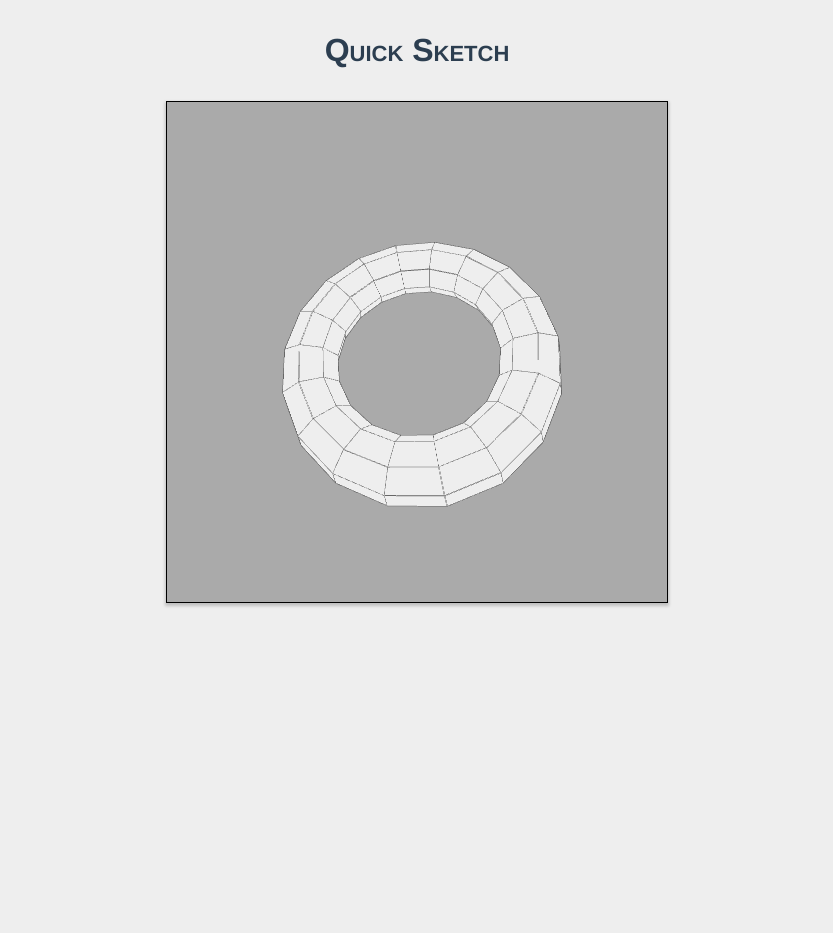
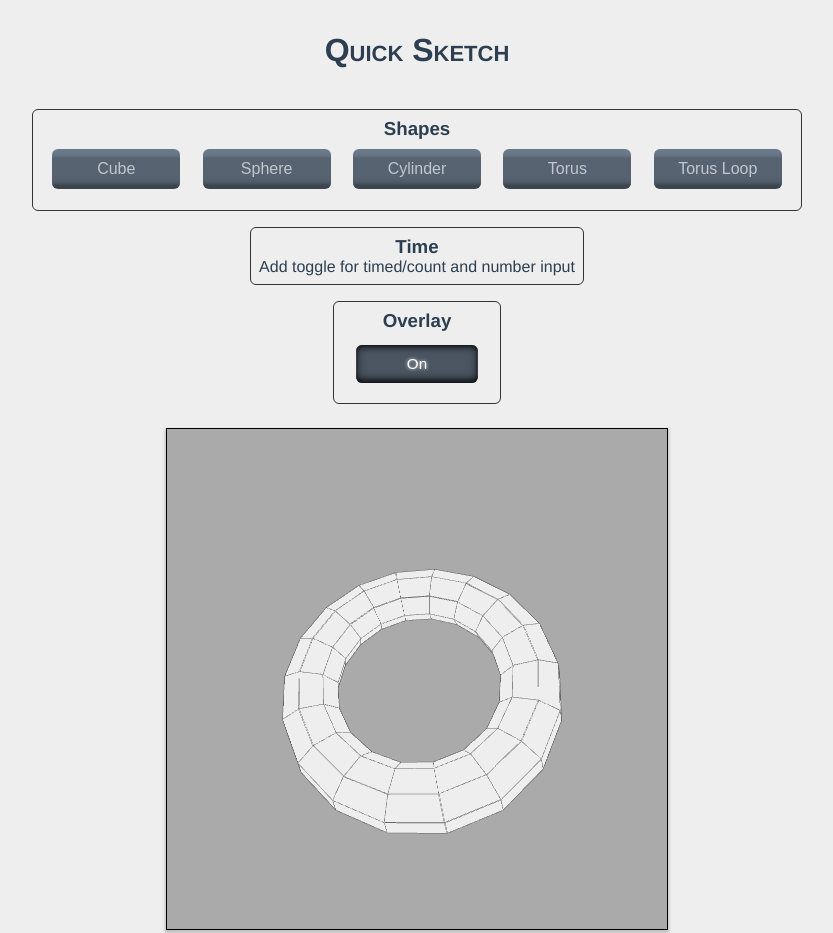
Before and after one commit to terchiem/quick-sketch, a Vue app: page / in a window 1280 px wide. Shown: the whole page, without its empty margins (223-1056 px from the left). Before the commit the page ends 800 px from the top, so only its background shows below. Built offline with nearby package versions, Linux system fonts and the light colour scheme.

Commit message:
Add option toggle box controls, WIP on styling

```diff
--- a/src/App.vue
+++ b/src/App.vue
@@ -1,6 +1,7 @@
 <template>
   <div id="app">
     <Header />
+    <Controls />
     <CanvasContainer :width="500" :height="500" />
   </div>
 </template>
@@ -8,12 +9,14 @@
 <script>
 import Header from "./components/Header.vue";
 import CanvasContainer from "./components/CanvasContainer.vue";
+import Controls from "./components/Controls.vue";
 
 export default {
   name: "App",
   components: {
     Header,
     CanvasContainer,
+    Controls,
   },
 };
 </script>
--- /dev/null
+++ b/src/components/Controls.vue
@@ -0,0 +1,99 @@
+<template>
+  <div class="Controls">
+    <div class="Controls-group">
+      <h3>Shapes</h3>
+      <div class="Controls-row">
+        <Option v-for="option in shapes" @toggle="toggleShape" :key="option.id" :option="option" />
+      </div>
+    </div>
+    <div class="Controls-group">
+      <h3>Time</h3>
+      <div class="Controls-row">Add toggle for timed/count and number input</div>
+    </div>
+    <div class="Controls-group">
+      <h3>Overlay</h3>
+      <div class="Controls-row">
+        <Option @toggle="toggleOverlay" :option="overlayOption" />
+      </div>
+    </div>
+  </div>
+</template>
+
+<script>
+import Option from "./Option";
+
+export default {
+  name: "Controls",
+  components: {
+    Option,
+  },
+  data() {
+    return {
+      shapes: [
+        {
+          id: 0,
+          text: "Cube",
+          toggled: false,
+        },
+        {
+          id: 1,
+          text: "Sphere",
+          toggled: false,
+        },
+        {
+          id: 2,
+          text: "Cylinder",
+          toggled: false,
+        },
+        {
+          id: 3,
+          text: "Torus",
+          toggled: false,
+        },
+        {
+          id: 4,
+          text: "Torus Loop",
+          toggled: false,
+        },
+      ],
+      overlay: true,
+    };
+  },
+  methods: {
+    toggleShape: function (id) {
+      this.shapes[id].toggled = !this.shapes[id].toggled;
+    },
+    toggleOverlay: function () {
+      this.overlay = !this.overlay;
+    },
+  },
+  computed: {
+    overlayOption: function () {
+      return {
+        id: "overlay",
+        text: this.overlay ? "On" : "Off",
+        toggled: this.overlay,
+      };
+    },
+  },
+};
+</script>
+
+<style scoped>
+.Controls {
+  margin: 1em auto;
+  display: flex;
+  flex-direction: column;
+}
+
+.Controls-group {
+  margin: 0.5em auto;
+  padding: 0.5em;
+  border: 1px solid #333;
+  border-radius: 6px;
+}
+
+.Controls-row {
+  display: flex;
+}
+</style>
--- /dev/null
+++ b/src/components/Option.vue
@@ -0,0 +1,95 @@
+<template>
+  <div
+    class="Option"
+    :class="{ active: this.option.toggled }"
+    @click="$emit( 'toggle', option.id )"
+  >
+    <p>{{ option.text }}</p>
+  </div>
+</template>
+
+<script>
+export default {
+  name: "Option",
+  props: {
+    option: Object,
+  },
+};
+</script>
+
+<style scoped>
+.Option {
+  display: grid;
+  place-items: center;
+  top: -2px;
+  position: relative;
+  margin: 0.7em;
+  width: 8em;
+  height: 2.5em;
+  border-radius: 6px;
+  border-bottom: 2px solid hsl(212, 13%, 27%);
+  border-top: 2px solid hsl(211, 13%, 48%);
+  /* background-color: var(--base); */
+  background-image: linear-gradient(
+    hsl(211, 13%, 48%) 0%,
+    15%,
+    hsl(212, 13%, 39%) 20%,
+    90%,
+    hsl(212, 13%, 27%) 95%
+  );
+  transition: 0.05s cubic-bezier(0.18, 1.52, 0.74, 1.69);
+}
+
+.Option::before {
+  content: "";
+  width: 100%;
+  height: 100%;
+  z-index: 1;
+  position: absolute;
+  border-radius: 6px;
+  box-shadow: inset 0 0 5px 0 rgba(0, 0, 0, 1),
+    inset 0 0 10px 3px rgba(0, 0, 0, 0.3);
+  opacity: 0;
+  transition: opacity 0.1s cubic-bezier(0.18, 1.52, 0.74, 1.69);
+}
+
+.Option:hover {
+  transform: scale(1.05);
+}
+
+.Option p {
+  margin: 0;
+  color: hsl(211, 13%, 78%);
+  font-family: "Quantico", sans-serif;
+}
+
+.active {
+  top: 0;
+  background-image: linear-gradient(
+    hsl(212, 13%, 24%),
+    hsl(212, 13%, 34%) 20%,
+    85%,
+    hsl(212, 13%, 22%) 90%
+  );
+  border-top: none;
+  border-bottom: none;
+  transform: scale(0.95);
+}
+
+.active::before {
+  opacity: 1;
+}
+
+.active:hover {
+  transform: scale(0.95);
+}
+
+.active p {
+  text-shadow: 0 0 4px hsl(221, 8%, 90%);
+  color: #fff;
+}
+
+.active:hover p {
+  text-shadow: 0 0 4px hsl(221, 8%, 100%), 2px 3px 8px hsl(200, 8%, 70%);
+}
+</style>
```
